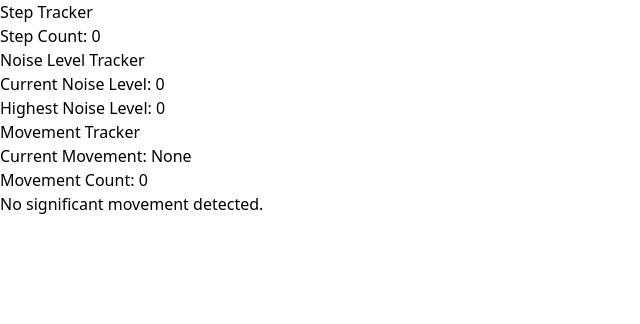
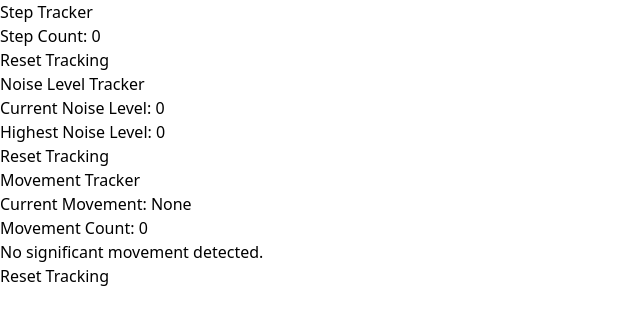
Before and after one commit to LathithaKunana/tracker-fullstack-app, a React (Vite) app in the folder tracker-app-frontend/: page / in a window 1280 px wide. Shown: the top 324 px of the page, without its empty margins (0-640 px from the left). Built offline with nearby package versions, Linux system fonts and the light colour scheme; no server answers.

Commit message:
now the tracking data is saved even on refreshimport React, { useState, useEffect } from 'react';

```diff
--- a/tracker-app-frontend/src/components/MovementTracker.jsx
+++ b/tracker-app-frontend/src/components/MovementTracker.jsx
@@ -9,7 +9,9 @@ const MovementTracker = () => {
   const [error, setError] = useState(null);
   const [isAnimating, setIsAnimating] = useState(false);
   const [animationTimeout, setAnimationTimeout] = useState(null);
-  const [movementCount, setMovementCount] = useState(0);
+  const [movementCount, setMovementCount] = useState(() => {
+    return parseInt(localStorage.getItem('movementCount')) || 0;
+  });
 
   useEffect(() => {
     let isTracking = true;
@@ -42,11 +44,19 @@ const MovementTracker = () => {
 
       if (totalAcceleration > 25 && !isAnimating) {
         setMovementType('Jumping');
-        setMovementCount(prevCount => prevCount + 1);
+        setMovementCount(prevCount => {
+          const newCount = prevCount + 1;
+          localStorage.setItem('movementCount', newCount);
+          return newCount;
+        });
         startAnimation();
       } else if (totalAcceleration > 15 && totalAcceleration <= 25 && !isAnimating) {
         setMovementType('Dancing');
-        setMovementCount(prevCount => prevCount + 1);
+        setMovementCount(prevCount => {
+          const newCount = prevCount + 1;
+          localStorage.setItem('movementCount', newCount);
+          return newCount;
+        });
         startAnimation();
       } else if (!isAnimating) {
         setMovementType('None');
@@ -70,6 +80,11 @@ const MovementTracker = () => {
       if (animationTimeout) clearTimeout(animationTimeout);
     };
   }, [isAnimating, animationTimeout]);
+
+  const resetTracking = () => {
+    setMovementCount(0);
+    localStorage.setItem('movementCount', 0);
+  };
 
   return (
     <div className="bg-white p-8 rounded-lg shadow-lg w-full max-w-md">
@@ -97,6 +112,12 @@ const MovementTracker = () => {
               <p className="text-gray-500">No significant movement detected.</p>
             )}
           </div>
+          <button
+            onClick={resetTracking}
+            className="mt-4 w-full py-2 px-4 bg-red-500 hover:bg-red-600 text-white rounded-lg text-lg font-semibold"
+          >
+            Reset Tracking
+          </button>
         </>
       )}
     </div>
--- a/tracker-app-frontend/src/components/NoiseLevelTracker.jsx
+++ b/tracker-app-frontend/src/components/NoiseLevelTracker.jsx
@@ -2,7 +2,9 @@ import React, { useState, useEffect } from 'react';
 
 const NoiseLevelTracker = () => {
   const [noiseLevel, setNoiseLevel] = useState(0);
-  const [highestNoiseLevel, setHighestNoiseLevel] = useState(0);
+  const [highestNoiseLevel, setHighestNoiseLevel] = useState(() => {
+    return parseInt(localStorage.getItem('highestNoiseLevel')) || 0;
+  });
   const [error, setError] = useState(null);
 
   useEffect(() => {
@@ -30,6 +32,7 @@ const NoiseLevelTracker = () => {
 
           if (avgVolume > highestNoiseLevel) {
             setHighestNoiseLevel(avgVolume);
+            localStorage.setItem('highestNoiseLevel', avgVolume);
           }
 
           requestAnimationFrame(updateNoiseLevel);
@@ -50,6 +53,11 @@ const NoiseLevelTracker = () => {
     };
   }, [highestNoiseLevel]);
 
+  const resetTracking = () => {
+    setHighestNoiseLevel(0);
+    localStorage.setItem('highestNoiseLevel', 0);
+  };
+
   return (
     <div className="bg-white p-8 rounded-lg shadow-lg w-full max-w-md">
       <h2 className="text-2xl font-bold text-gray-800 text-center mb-4">
@@ -65,6 +73,12 @@ const NoiseLevelTracker = () => {
           <p className="text-center text-lg font-medium text-gray-700 mb-6">
             Highest Noise Level: <span className="text-red-600">{Math.round(highestNoiseLevel)}</span>
           </p>
+          <button
+            onClick={resetTracking}
+            className="mt-4 w-full py-2 px-4 bg-red-500 hover:bg-red-600 text-white rounded-lg text-lg font-semibold"
+          >
+            Reset Tracking
+          </button>
         </>
       )}
     </div>
--- a/tracker-app-frontend/src/components/StepTracker.jsx
+++ b/tracker-app-frontend/src/components/StepTracker.jsx
@@ -1,7 +1,9 @@
 import React, { useState, useEffect } from 'react';
 
 const StepTracker = () => {
-  const [stepCount, setStepCount] = useState(0);
+  const [stepCount, setStepCount] = useState(() => {
+    return parseInt(localStorage.getItem('stepCount')) || 0;
+  });
   const [error, setError] = useState(null);
   let lastAcceleration = { x: 0, y: 0, z: 0 };
   let lastStepTime = 0;
@@ -9,7 +11,6 @@ const StepTracker = () => {
   const stepCooldown = 500; // Minimum time between steps (500ms)
 
   useEffect(() => {
-    let isTracking = true;
     const handleMotionEvent = (event) => {
       const acceleration = event.accelerationIncludingGravity;
       const currentTime = new Date().getTime();
@@ -22,7 +23,11 @@ const StepTracker = () => {
         const totalMovement = deltaX + deltaY + deltaZ;
 
         if (totalMovement > stepThreshold && currentTime - lastStepTime > stepCooldown) {
-          setStepCount((prevCount) => prevCount + 1);
+          setStepCount((prevCount) => {
+            const newCount = prevCount + 1;
+            localStorage.setItem('stepCount', newCount);
+            return newCount;
+          });
           lastStepTime = currentTime;
         }
 
@@ -59,6 +64,11 @@ const StepTracker = () => {
     };
   }, []);
 
+  const resetTracking = () => {
+    setStepCount(0);
+    localStorage.setItem('stepCount', 0);
+  };
+
   return (
     <div className="bg-white p-8 rounded-lg shadow-lg w-full max-w-md">
       <h2 className="text-2xl font-bold text-gray-800 text-center mb-4">
@@ -71,6 +81,12 @@ const StepTracker = () => {
           <p className="text-center text-lg font-medium text-gray-700 mb-6">
             Step Count: <span className="text-indigo-600">{stepCount}</span>
           </p>
+          <button
+            onClick={resetTracking}
+            className="mt-4 w-full py-2 px-4 bg-red-500 hover:bg-red-600 text-white rounded-lg text-lg font-semibold"
+          >
+            Reset Tracking
+          </button>
         </>
       )}
     </div>
```
